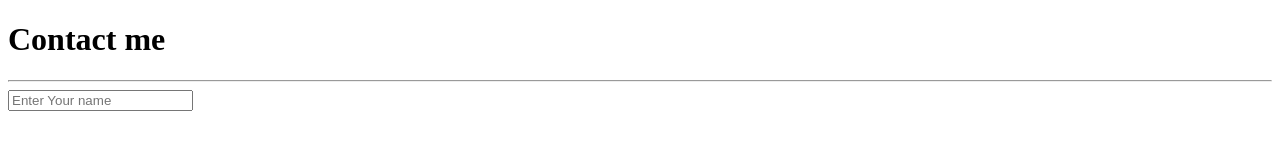
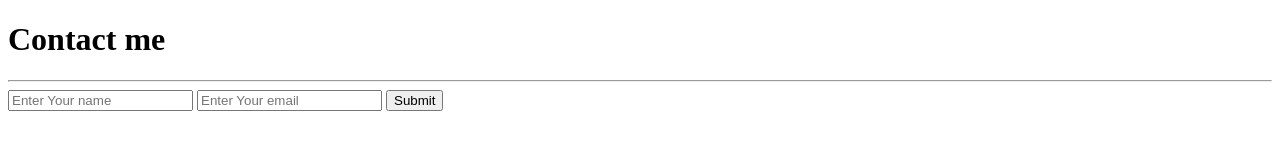
Before and after one commit to ZakariaYakoub/deploy-nodejs-app, a plain HTML site: page contact.html in a window 1280 px wide. Drawn offline with Linux system fonts and the light colour scheme.

Commit message:
added email and submit button

```diff
--- a/contact.html
+++ b/contact.html
@@ -9,5 +9,7 @@
 <body>
     <h1>Contact me</h1><hr>
     <input type="text" placeholder="Enter Your name" >
+    <input type="email" placeholder="Enter Your email">
+    <input type="submit" value="Submit">
 </body>
 </html>
```
